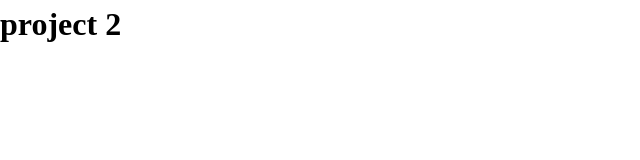
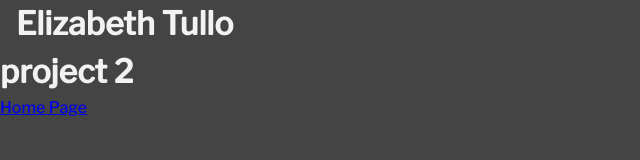
Before and after one commit to etullo/gra322-s22, a plain HTML site: page project-2/index.html in a window 1280 px wide. Shown: the whole page, without its empty margins (0-640 px from the left). Drawn offline with nearby package versions, Linux system fonts and the light colour scheme.

Commit message:
add grid and color variables

```diff
--- a/project-2/css/styles.css
+++ b/project-2/css/styles.css
@@ -0,0 +1,24 @@
+html {
+    --gray:#444444;
+    --gray-dark: #333333;
+    --gray-light: #f2f2f2;
+}
+
+body {
+    font-family: 'Libre Franklin', sans-serif;
+    color: #f2f2f2;
+    background-color:#444444;
+}
+
+h1 {
+    font-weight:500px;
+}
+
+.grid {
+    display: grid;
+    grid-template-columns: [full-start] minmax(1rem, 1fr) [main-start] minmax(0, 1280px) [main-end] minmax(1rem, 1fr) [full-end];
+}
+
+.grid > * {
+    grid-column: main;
+}
--- a/project-2/index.html
+++ b/project-2/index.html
@@ -9,14 +9,21 @@
   <meta name="viewport" content="width=device-width, initial-scale=1">
 
   <!-- Load Styles -->
+  <link rel="preconnect" href="https://fonts.googleapis.com">
+  <link rel="preconnect" href="https://fonts.gstatic.com" crossorigin>
+  <link href="https://fonts.googleapis.com/css2?family=Libre+Franklin:ital,wght@0,300;0,500;1,300&display=swap" rel="stylesheet">
   <link rel="stylesheet" href="css/reset.css">
   <link rel="stylesheet" href="css/styles.css">
 
 </head>
+ <header class="grid">
+   <h1> Elizabeth Tullo</h1>
+   </header>
 
 <body>
   <!-- Add your content here -->
   <h1>project 2</h1>
+  <a href="../index.html" title="Home Page">Home Page</a>
 
   <!-- Load Scripts -->
   <script src="js/scripts.js"></script>
```
Also changed, not shown: index.html (+3 -0 lines).
